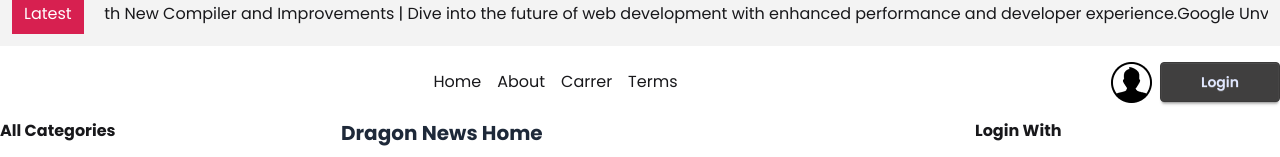
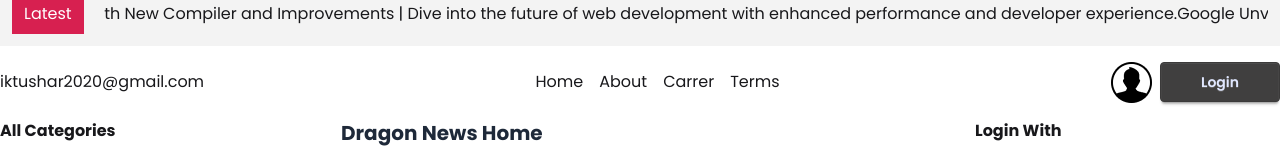
Before and after one commit to iktushar01/dragon-news-webapp, a React (Vite) app: page /category/0 in a window 1280 px wide. Shown: the part 154-311 px from the top of the page. Built offline with nearby package versions, Linux system fonts and the light colour scheme.

Commit message:
context setup

```diff
--- a/src/Components/Navbar.jsx
+++ b/src/Components/Navbar.jsx
@@ -1,11 +1,13 @@
-import React from 'react';
+import React, { use } from 'react';
 import { Link, NavLink } from 'react-router';
-import user from "../assets/user.png"
+import userpng from "../assets/user.png"
+import { AuthContext } from '../Provider/AuthProvider';
 
 const Navbar = () => {
+    const {user} = use(AuthContext)
     return (
         <div className='flex justify-between items-center my-4'>
-            <div className=''></div>
+            <div className=''>{user && user.email}</div>
             <div className="nav flex gap-4">
                 <NavLink to='/'>Home</NavLink>
                 <NavLink to='/about'>About</NavLink>
@@ -13,7 +15,7 @@ const Navbar = () => {
                 <NavLink to='/terms'>Terms</NavLink>
             </div>
             <div className="login_btn flex gap-2 items-center">
-                <img src={user} alt="user" />
+                <img src={userpng} alt="user" />
                 <Link to= "/auth/login">
                 <button className='btn btn-primary px-10'>Login</button>
                 </Link>
--- /dev/null
+++ b/src/Provider/AuthProvider.jsx
@@ -0,0 +1,20 @@
+import React, { createContext, useState } from 'react';
+export const AuthContext = createContext();
+const AuthProvider = ( {children} ) => {
+    const [user, setUser] = useState({
+        name : "tushar",
+        email : "iktushar2020@gmail.com"
+    });
+    const authData = {
+        user, setUser
+    }
+    return (
+        <div>
+            <AuthContext value={authData}>
+                {children}
+            </AuthContext>
+        </div>
+    );
+};
+
+export default AuthProvider;
```
Also changed, not shown: src/main.jsx (+12 -10 lines).
